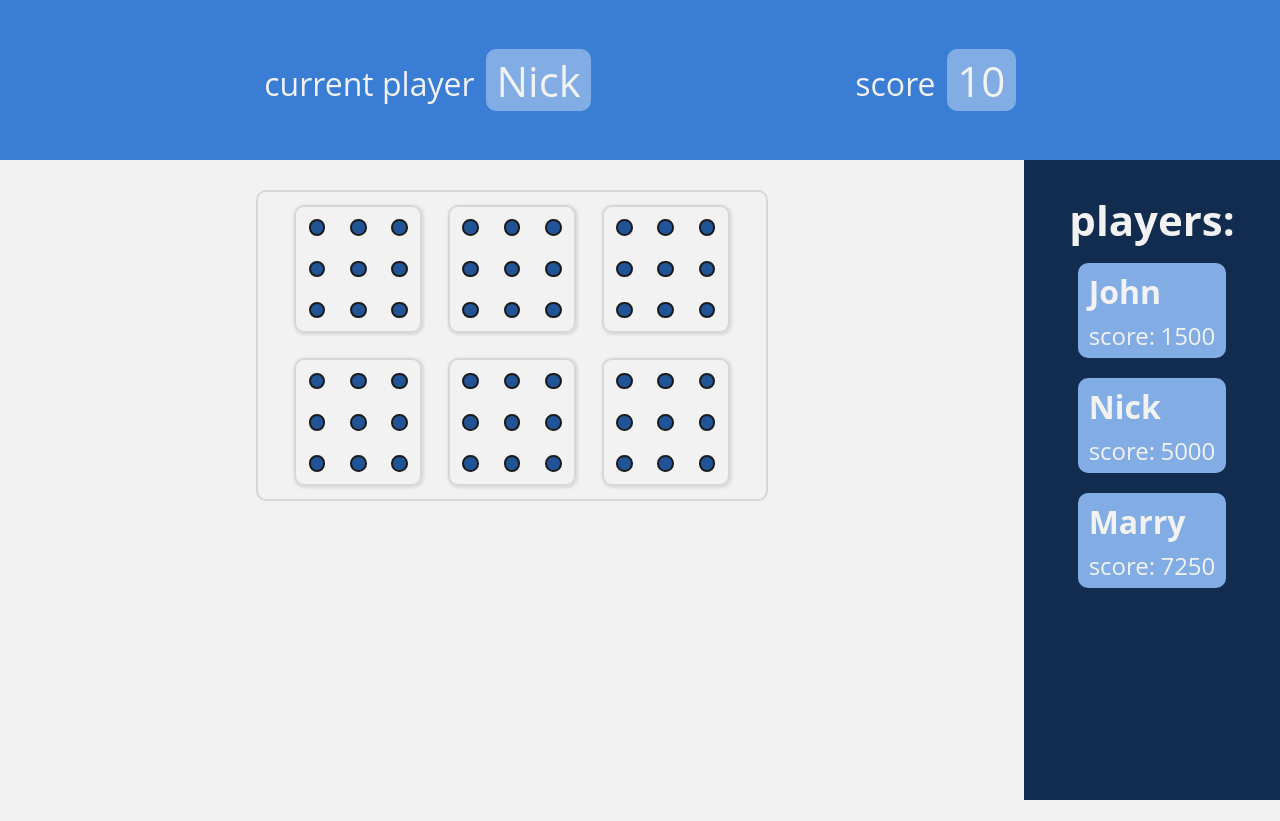
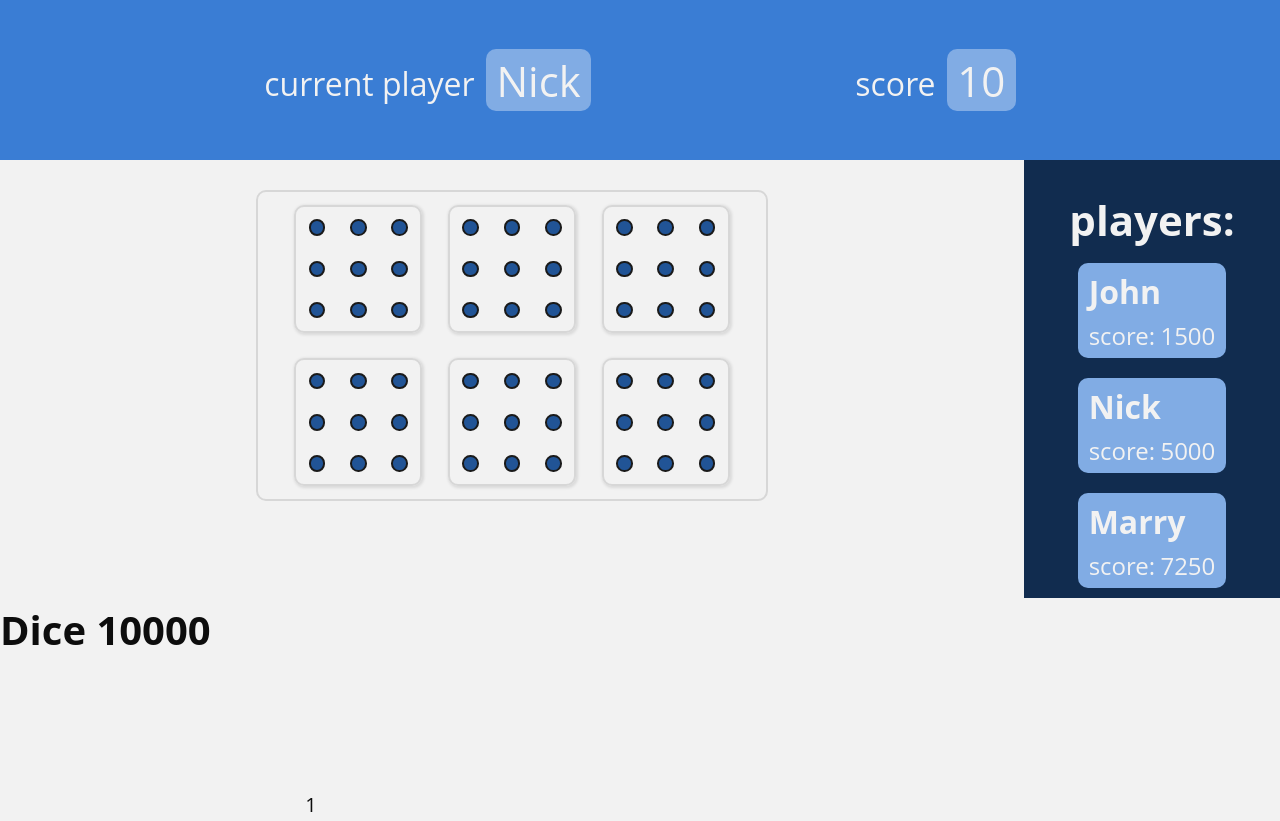
Before and after one commit to AvidDollars/Dice-10000, a plain HTML site: page index.html in a window 1280 px wide. Before the commit the page ends 800 px from the top, so only its background shows below. Drawn offline with nearby package versions, Linux system fonts and the light colour scheme; files that its build step writes are made by us from their sources.

Commit message:
added 'intro' screen to index.html

```diff
--- a/index.html
+++ b/index.html
@@ -10,6 +10,21 @@
     <title>add title</title>
 </head>
 <body class="grid">
+    <div class="intro">
+        <h1 class="intro__h1">Dice 10000</h1>
+
+        <div class="intro__players">
+            <svg class="intro__players-left icon">
+                <use xlink:href="img/icons.svg#arr-left"></use>
+            </svg>
+            <span class="intro__players-num">1</span>
+            <svg class="intro__players-right icon">
+                <use xlink:href="img/icons.svg#arr-right"></use>
+            </svg>
+        </div>
+    </div>
+
+
     <header class="header">
         <div class="header__player">
             <span class="header__player-text">current player</span>
```
